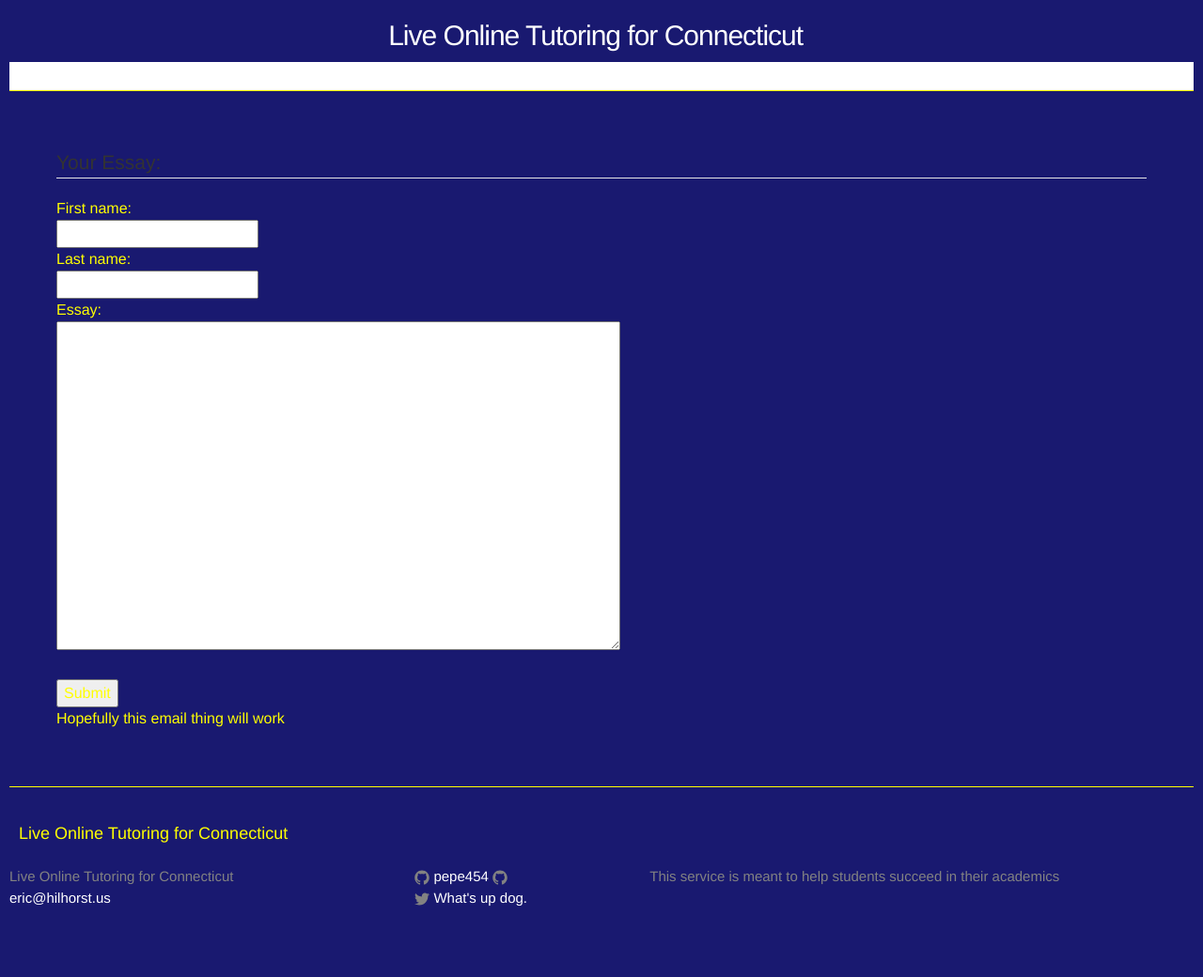
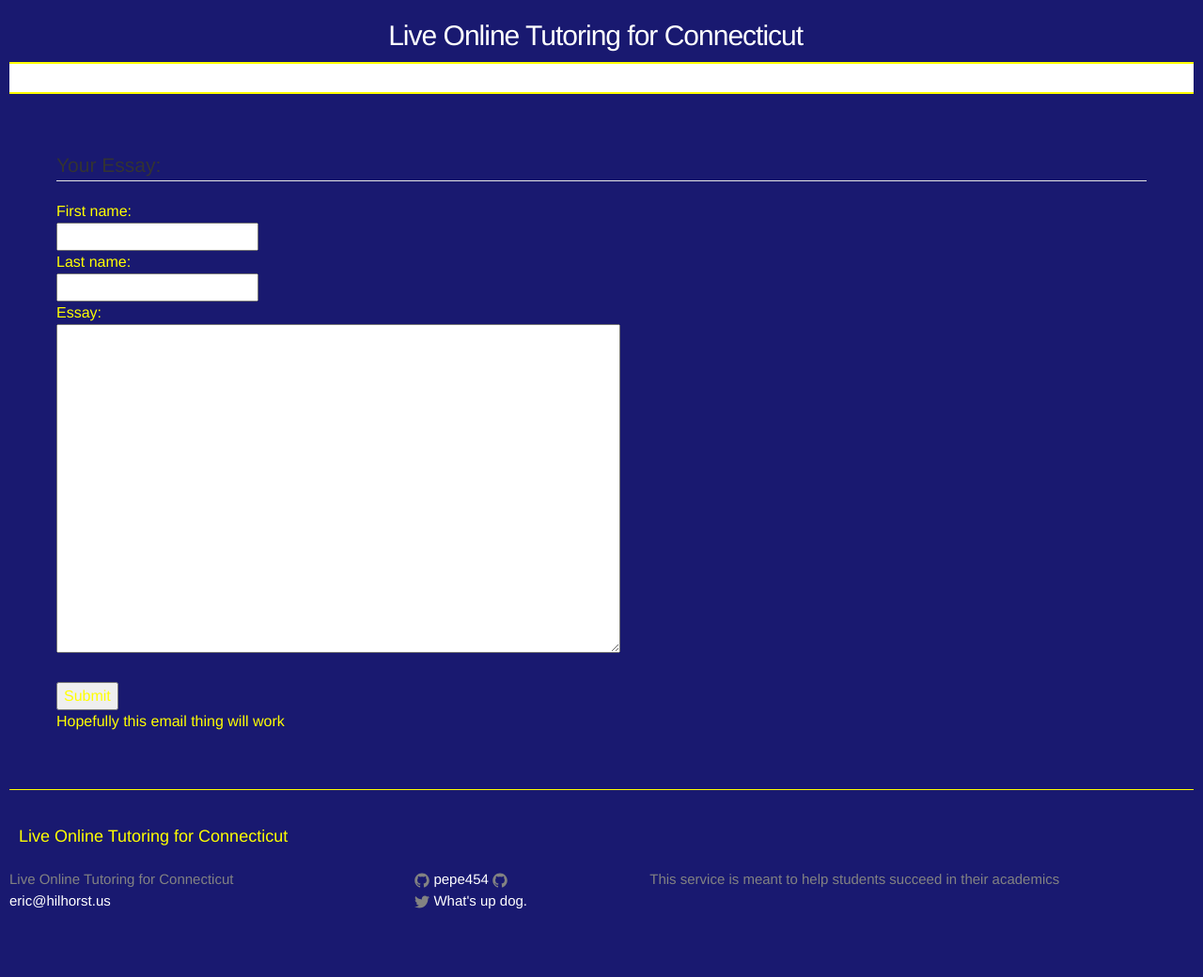
Before and after one commit to pepe454/pepe454.github.io, a Jekyll site: the page built from nav-bar/proofreading.md, in a window 1280 px wide. Shown: the whole page at 94% size. Built offline with Jekyll 4.4.1, drawn with Linux system fonts in a browser that asks for light colours.

Commit message:
Update _layout.scss

```diff
--- a/_sass/_layout.scss
+++ b/_sass/_layout.scss
@@ -2,7 +2,7 @@
  * Site header
  */
 .site-header {
-    border-bottom: 1px solid yellow;
+    border-bottom: 2px solid yellow;
     min-height: 56px;
 
 
@@ -30,6 +30,7 @@
     background-color: white;
     margin-left: 0%;
     margin-right: 0%;
+    border-top: 2px solid yellow;
 
     .menu-icon {
         display: none;
```
